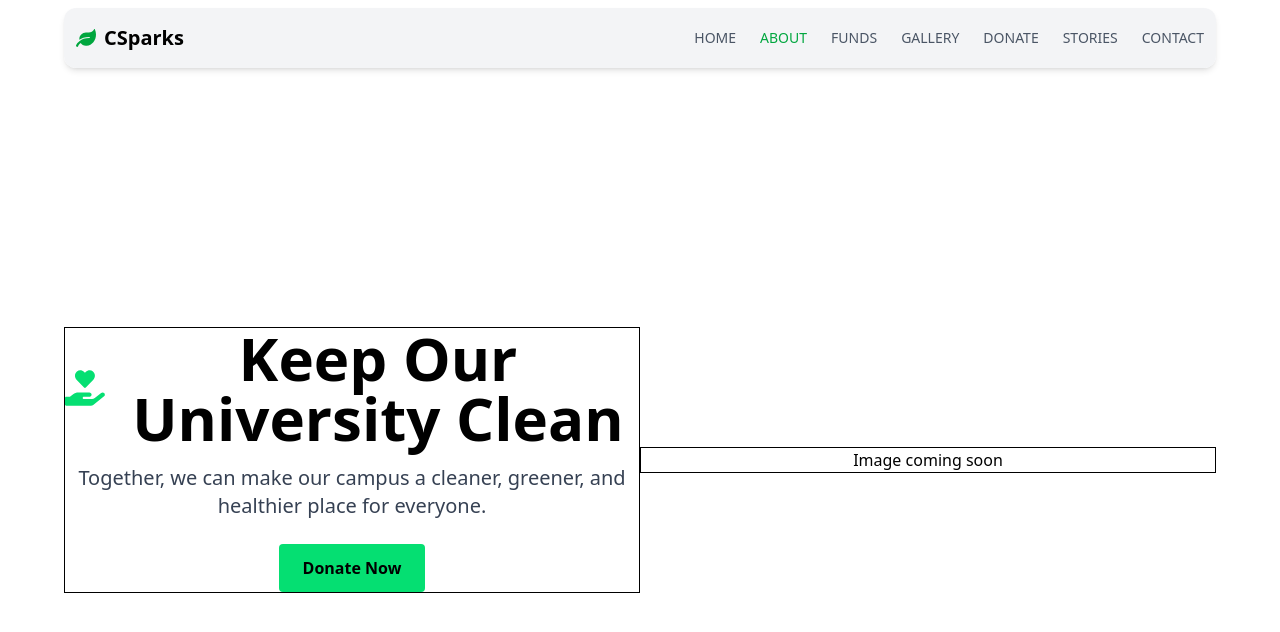
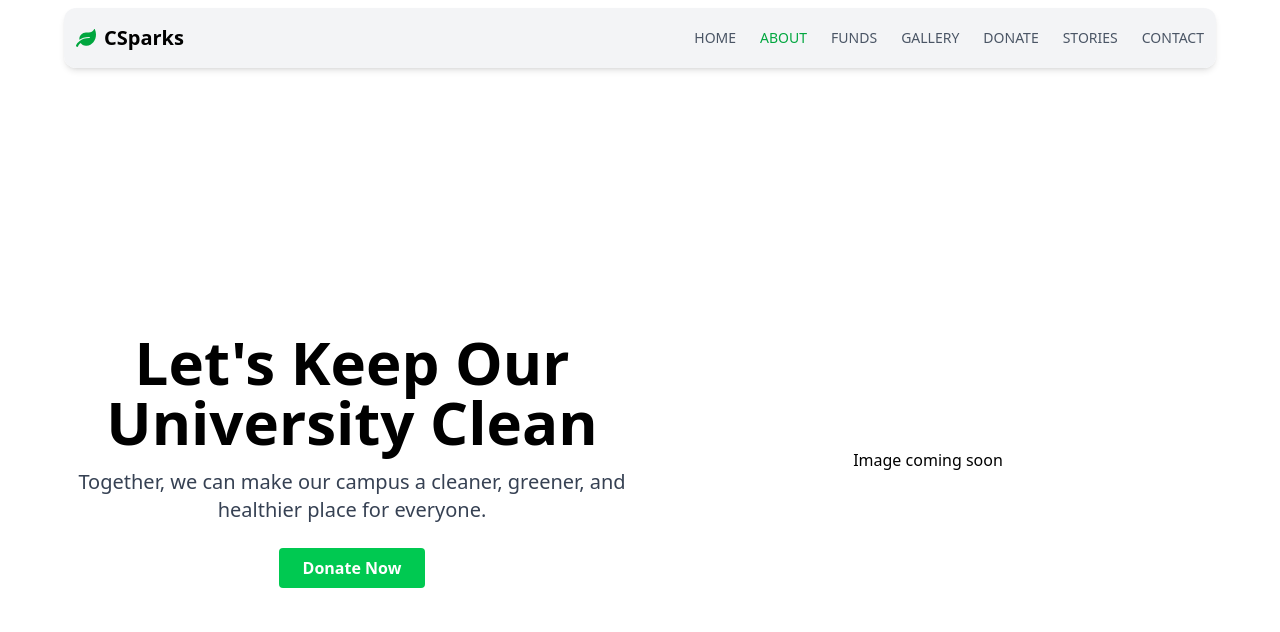
Before and after one commit to abdninesix/test, a React (Vite) app: page / in a window 1280 px wide. Shown: the top 632 px of the page. Built offline with nearby package versions, Linux system fonts and the light colour scheme.

Commit message:
Sections

```diff
--- a/src/components/HeroSection.tsx
+++ b/src/components/HeroSection.tsx
@@ -1,28 +1,25 @@
-import { FaHandHoldingHeart } from "react-icons/fa";
-
 const HeroSection = () => {
   return (
     <section
       id="hero" className="h-screen flex flex-col lg:flex-row items-center justify-center text-center">
 
       {/* Content */}
-      <div className="flex-1 border flex flex-col items-center">
+      <div className="flex-1 flex flex-col items-center justify-center">
         <h1 className="text-4xl sm:text-5xl md:text-6xl font-extrabold flex items-center justify-center gap-3">
-          <FaHandHoldingHeart className="text-green-400" />
-          Keep Our University Clean
+          Let&apos;s Keep Our University Clean
         </h1>
 
         <p className="text-base sm:text-lg md:text-xl mt-4 text-gray-700">
           Together, we can make our campus a cleaner, greener, and healthier place for everyone.
         </p>
 
-        <button className="mt-6 bg-green-400 text-black font-semibold rounded px-6 py-3 hover:bg-green-300 transition">
+        <button className="mt-6 bg-green-500 text-white cursor-pointer font-semibold rounded px-6 py-2 hover:bg-green-400 transition">
           Donate Now
         </button>
       </div>
 
       {/* Image */}
-      <div className="flex-1 border inset-0 bg-white/50 bg-cover bg-center">Image coming soon</div>
+      <div className="flex-1 inset-0 bg-white/50 bg-cover bg-center">Image coming soon</div>
     </section>
   );
 };
```
